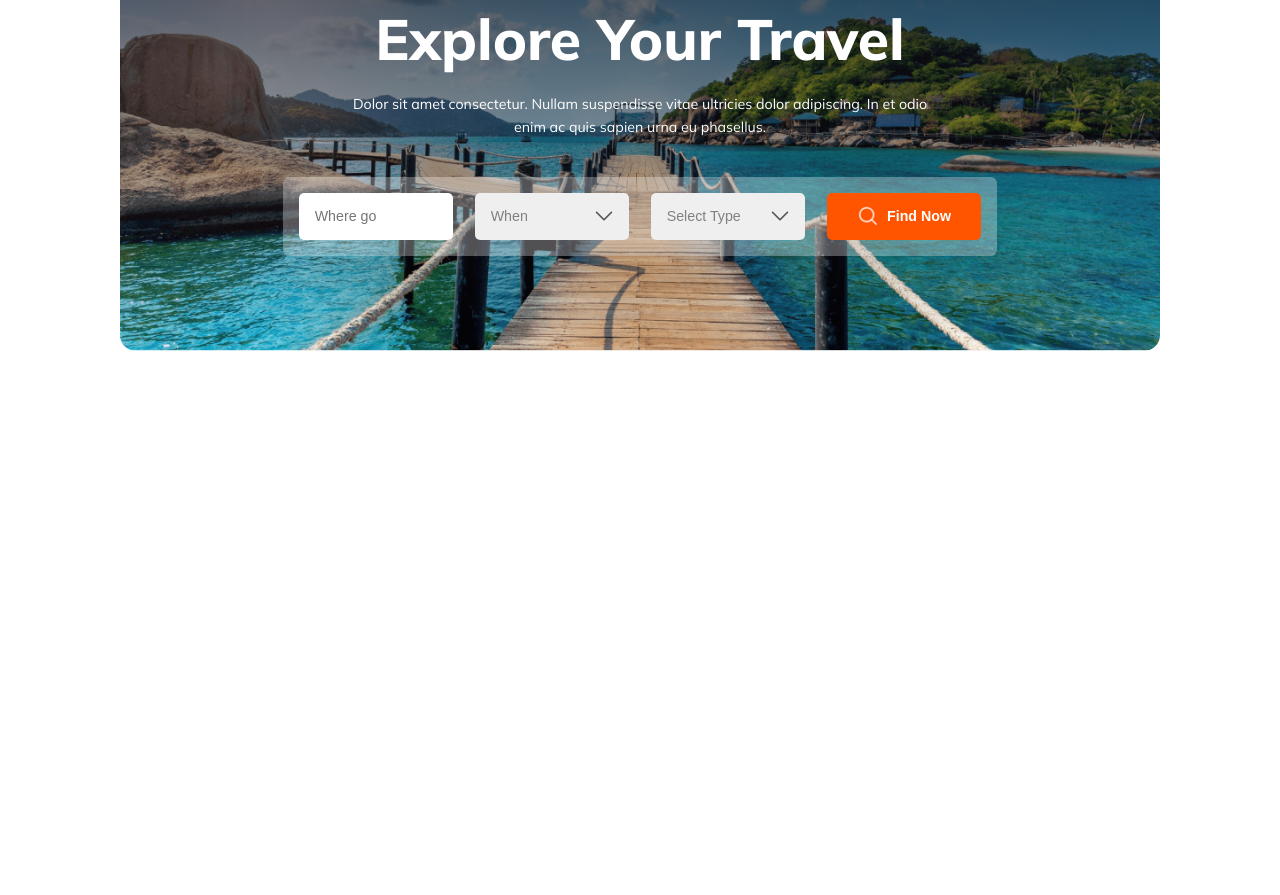
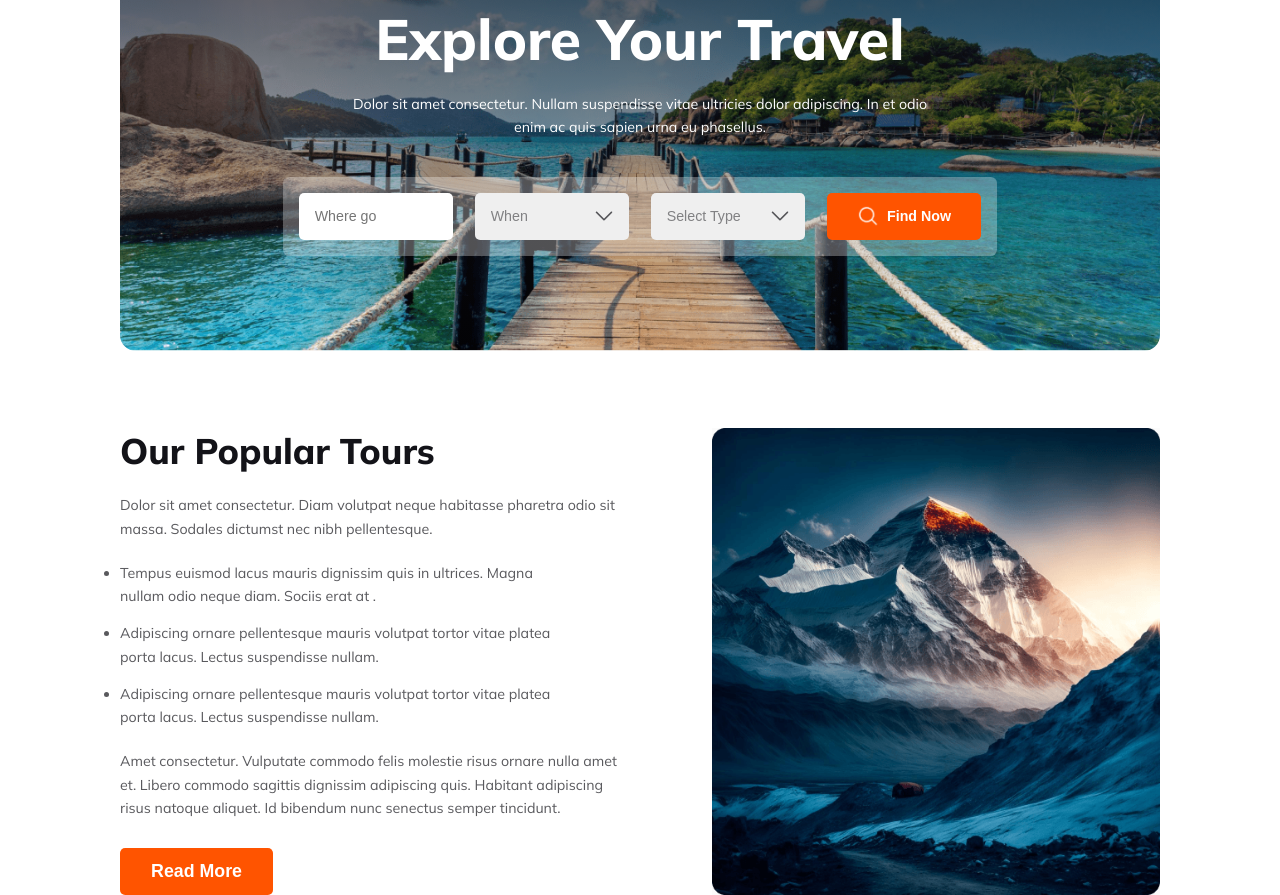
Before and after one commit to AR-Aourangazeb-Alif/b9-a2, a plain HTML site: page index.html in a window 1280 px wide. Shown: the part 222-1117 px from the top of the page. Before the commit the page ends 800 px from the top, so only its background shows below. Drawn offline with Linux system fonts and the light colour scheme.

Commit message:
our-popular-tours section done

```diff
--- a/index.html
+++ b/index.html
@@ -11,8 +11,11 @@
 
     <link rel="stylesheet" href="styles/header.css">
     <link rel="stylesheet" href="styles/general.css">
+    <link rel="stylesheet" href="styles/our-popular-tours.css">
 </head>
 <body>
+
+    <!-- header section - nav bar, banner section -->
     <header>
         <nav>
             <div class="logo-container">
@@ -46,13 +49,42 @@
                     <option value="" disabled selected hidden>Select Type</option>
                 </select>
 
-                <button class="travel-search button"><img src="resources/Images/icons/search-icon.png">Find Now</button>
+                <button class="travel-search search-button"><img src="resources/Images/icons/search-icon.png">Find Now</button>
 
             </form>
         </section>
     </header>
 
+
+
     <main>
+
+        <section class="our-popular-tours">
+            <div class="our-popular-tours-texts">
+
+                <h1>Our Popular Tours</h1>
+
+                <p class="primary-text">
+                    Dolor sit amet consectetur. Diam volutpat neque habitasse pharetra odio sit massa. Sodales dictumst nec nibh pellentesque.
+                </p>
+
+                <ul class="primary-text">
+                    <li>Tempus euismod lacus mauris dignissim quis in ultrices. Magna nullam odio neque diam. Sociis erat at .</li>
+                    <li>Adipiscing ornare pellentesque mauris volutpat tortor vitae platea porta lacus. Lectus suspendisse nullam.</li>
+                    <li>Adipiscing ornare pellentesque mauris volutpat tortor vitae platea porta lacus. Lectus suspendisse nullam.</li>
+                </ul>
+
+                <p class="primary-text">
+                    Amet consectetur. Vulputate commodo felis molestie risus
+                    ornare nulla amet et. Libero commodo sagittis dignissim adipiscing quis. Habitant adipiscing risus natoque aliquet. Id bibendum nunc senectus semper tincidunt.
+                </p>
+
+                <button>Read More</button>
+
+            </div>
+
+            <img src="resources/Images/Rectangle 4.png">
+        </section>
 
     </main>
 </body>
--- a/styles/general.css
+++ b/styles/general.css
@@ -6,3 +6,14 @@
 body{
     font-family: 'Mulish', sans-serif;
 }
+
+main{
+    padding: 6vw 9.375vw 0vw;
+}
+
+.primary-text{
+    color: rgba(19, 19, 24, 0.70);
+    font-size: 1.11111111vw;
+    font-weight: 400;
+    line-height: 1.80555555vw;
+}
--- a/styles/header.css
+++ b/styles/header.css
@@ -106,17 +106,17 @@ nav > .menu-button{
     background-position: 90% center;
 }
 
-.banner > .banner-travel-search > .button{
+.banner > .banner-travel-search > .search-button{
+    font-weight: 700;
+    padding: 0vw;
+    gap: 8px;
     background-color: #FF5400;
     color: #FFF;
-    font-weight: 700;
     display: flex;
     align-items: center;
     justify-content: center;
-    padding: 0vw;
-    gap: 8px;
 }
-.banner > .banner-travel-search > .button > img{
+.banner > .banner-travel-search > .search-button > img{
     width: 22px;
 }
 
--- /dev/null
+++ b/styles/our-popular-tours.css
@@ -0,0 +1,36 @@
+.our-popular-tours{
+    display: flex;
+    justify-content: space-between;
+}
+.our-popular-tours > .our-popular-tours-texts{
+    width: 40.06944444vw;
+}
+.our-popular-tours > .our-popular-tours-texts > h1{
+    color: #131318;
+    font-size: 2.777777vw;
+    font-weight: 800;
+}
+.our-popular-tours > .our-popular-tours-texts > .primary-text{
+    margin-top: 1.6666666vw;
+}
+.our-popular-tours > .our-popular-tours-texts > button{
+    font-weight: 700;
+    padding: 0vw;
+    background-color: #FF5400;
+    color: #FFF;
+    border: none;
+    font-size: 1.388888888vw;
+    padding: 1vw 2.4305555555vw;
+    border-radius: 0.4vw;
+    margin-top: 2.2222222vw;
+}
+.our-popular-tours > .our-popular-tours-texts > ul{
+    display: flex;
+    flex-direction: column;
+    gap: 1.1111111111111vw;
+    width: 85%;
+}
+
+.our-popular-tours > img{
+    width: 35vw;
+}
```
